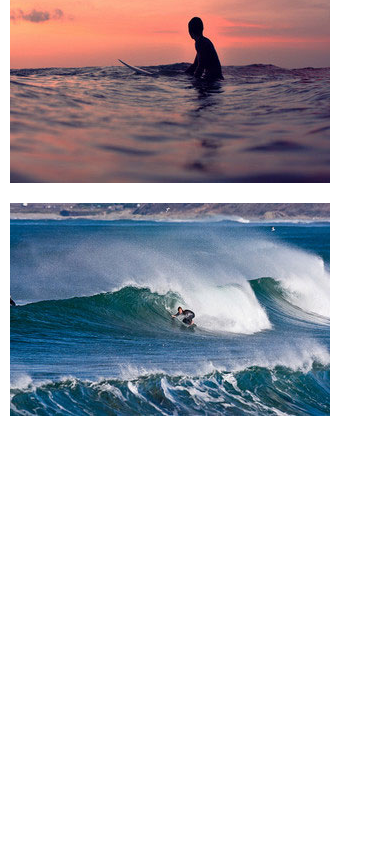
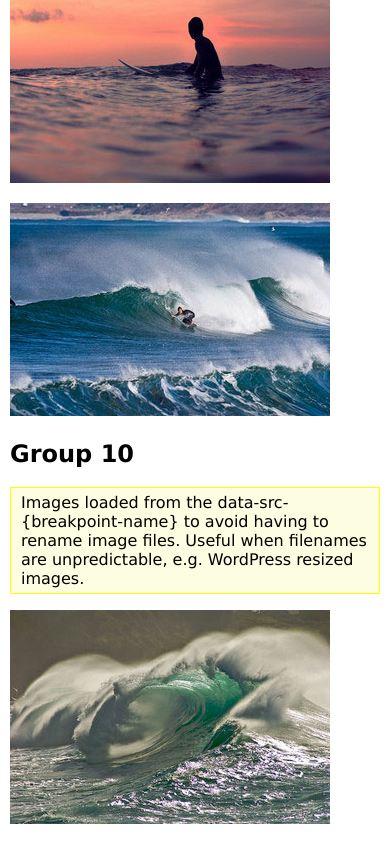
Before and after one commit to tubalmartin/riloadr, a plain HTML site: page demos/index.html in a window 390 px wide. Shown: the part 8435-9279 px from the top of the page. Before the commit the page ends 8871 px from the top, so only its background shows below. Drawn offline with Linux system fonts and the light colour scheme.

Commit message:
add useDataBreak method and examples

```diff
--- a/demos/index.html
+++ b/demos/index.html
@@ -252,6 +252,16 @@
         </noscript>
     </p>
 
+    <h2>Group 10</h2>
+    <p class="explanation">
+        Images loaded from the data-src-{breakpoint-name} to avoid having to rename image files. Useful when filenames are unpredictable, e.g. WordPress resized images.
+    </p>
 
+    <p>
+        <img class="group10" alt="group10 - Waimea" data-src-small="waimea_320.jpg" data-src-medium="waimea_640.jpg">
+        <noscript>
+            <img alt="Waimea" src="images/waimea_320.jpg">
+        </noscript>
+    </p>
 </body>
 </html>
--- a/demos/scripts/main.js
+++ b/demos/scripts/main.js
@@ -211,6 +211,16 @@
         ]
     });
 
+    var group10 = new Riloadr({
+        name: 'group10',
+        base: 'images/',
+        useDataBreak: true,
+        watchViewportWidth: '*',
+        breakpoints: [
+            {name: 'small', maxWidth: 400},
+            {name: 'medium', minWidth: 401},
+        ]
+    });
 
     // Buttons will show up when window is loaded
     // Although this works x-browser, this code is shit so don't use it!!
--- a/riloadr.js
+++ b/riloadr.js
@@ -119,6 +119,9 @@
 
             // Base path
           , base = options.base || EMPTYSTRING
+
+            // Whether to use data-src-{breakpoint-name} instead of filename_{breakpoint-name}
+          , useDataBreak = options.useDataBreak || false
 
             // CSS-like breakpoints configuration (required)
           , breakpoints = options.breakpoints || error('"breakpoints" not defined.')
@@ -318,7 +321,7 @@
             // need to set again the "src" attribute using JS, image events might
             // not be fired in some browsers such as some versions of Google Chrome.
             // See imageOnerrorCallback for a workaround that works cross-browser.
-            img[SRC] = getImageSrc(img, base, breakpoint);
+            img[SRC] = getImageSrc(img, base, breakpoint, useDataBreak);
 
             // Reduce the images array for shorter loops
             images.splice(idx, 1);
@@ -384,12 +387,12 @@
 
             if (img[RETRIES] < retries) {
                 img[RETRIES]++;
-                src = getImageSrc(img, base, (img[FALLBACK] ? fallbackBreakpoint : breakpoint), TRUE);
+                src = getImageSrc(img, base, (img[FALLBACK] ? fallbackBreakpoint : breakpoint), useDataBreak, TRUE);
                 loadImage(src);
             } else if (FALLBACK in breakpoint && !img[FALLBACK]) {
                 img[RETRIES] = 0;
                 img[FALLBACK] = TRUE;
-                src = getImageSrc(img, base, fallbackBreakpoint);
+                src = getImageSrc(img, base, fallbackBreakpoint, useDataBreak);
                 loadImage(src);
             } else {
                 // If an image fails to load consider it loaded.
@@ -684,9 +687,16 @@
      * Returns the URL of an image
      * If reload is TRUE, a timestamp is added to avoid caching.
      */
-    function getImageSrc(img, base, breakpoint, reload) {
-        var src = (img.getAttribute('data-base') || base) +
+    function getImageSrc(img, base, breakpoint, useDataBreak, reload) {
+        var src;
+
+        if (useDataBreak) {
+          src = (img.getAttribute('data-base') || base) +
+            (img.getAttribute('data-src-' + breakpoint['name']) || EMPTYSTRING);
+        } else {
+          src = (img.getAttribute('data-base') || base) +
             (img.getAttribute('data-src') || EMPTYSTRING);
+        }
 
         if (breakpoint[IMGFORMAT]) {
             src = src.split('.');
```
Also changed, not shown: demos/index.curl.html (+12 -0 lines), demos/index.jquery.curl.html (+11 -0 lines), demos/index.jquery.html (+11 -0 lines), demos/index.jquery.requirejs.html (+11 -0 lines), demos/index.requirejs.html (+12 -0 lines), riloadr.jquery.js (+15 -5 lines), riloadr.jquery.min.js, riloadr.min.js.
